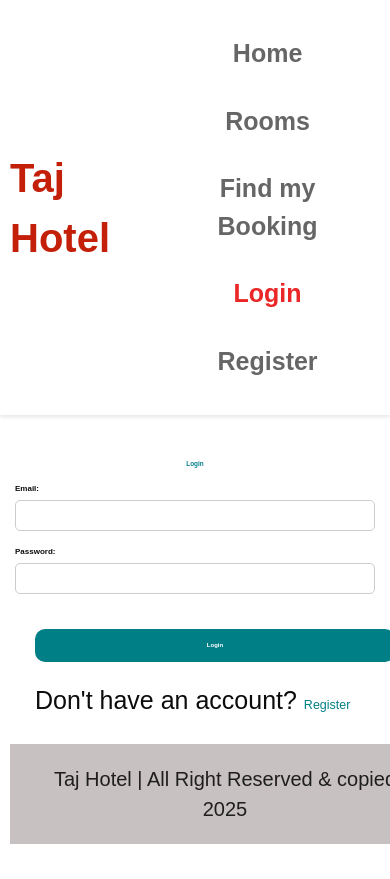
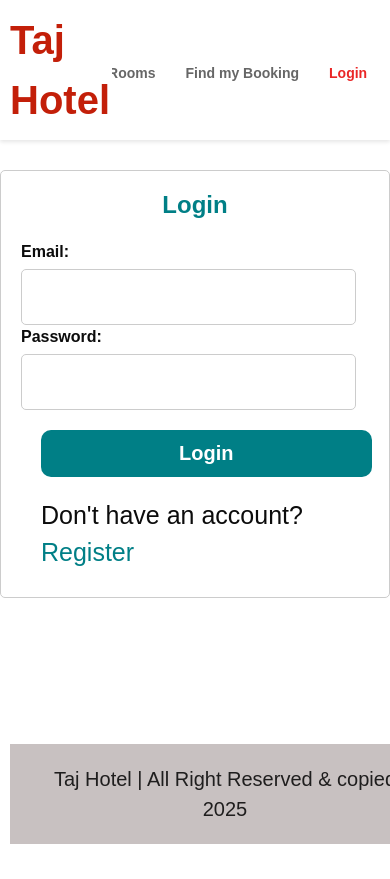
Before and after one commit to ranjankush/HMSFrontend, a React (Create React App) app: page /login in a window 390 px wide. Shown: the top 879 px of the page. After the commit the page ends 844 px from the top, so only its background shows below. Built offline with nearby package versions, Linux system fonts and the light colour scheme.

Commit message:
mobile view updated

```diff
--- a/src/index.css
+++ b/src/index.css
@@ -1360,103 +1360,57 @@
 
 
 
-/* Responsive Styles for Mobile View (max-width: 768px) */
-
-@media (max-width: 768px) {
-  /* General Text Styles */
+/* Responsive Styles for Mobile View (max-width: 480px) */
+
+@media (max-width: 480px) {
+  /* General Styles */
   body {
-
-      font-size: 0.5em; /* Base font size for mobile */
+    font-size: 16px; /* Base font size for mobile */
     line-height: 1.5; /* Adequate line height for readability */
   }
 
   /* Headings */
   h1, h2, h3, h4, h5, h6 {
-      font-size: 0.5em; /* Relative font size for headings */
+    font-size: 1.5em; /* Relative font size for headings */
     line-height: 1.2; /* Tighter line height for headings */
     margin-bottom: 10px; /* Space below headings */
   }
 
   /* Paragraphs and Text Elements */
   p, span, a {
-      font-size: 0.5em; /* Relative font size */
+    font-size: 1em; /* Relative font size */
     line-height: 1.5; /* Adequate line height */
   }
 
-  /* Div Elements */
-  div {
-      box-sizing: border-box; /* Include padding and border in width/height */
-  }
-
-  /* Admin Actions */
-  .admin-actions {
-      flex-direction: column; /* Stack buttons vertically */
-      gap: 10px; /* Space between buttons */
-  }
-
-  .admin-button {
-      width: 100%; /* Full width for buttons */
-      padding: 12px; /* Adequate padding */
-      font-size: 0.5em; /* Consistent font size */
-      line-height: 1.5; /* Proper line height */
-  }
-
-  /* Forms */
-  form {
-      width: 100%; /* Full width for forms */
-      box-sizing: border-box; /* Include padding in width calculation */
-  }
-
-  .form-group {
-      margin-bottom: 15px; /* Space between form groups */
-  }
-
-  .form-group input,
-  .form-group select,
-  .form-group textarea {
-      width: 100%; /* Full width for inputs */
-      padding: 10px; /* Adequate padding */
-      font-size: 0.5em; /* Consistent font size */
-      line-height: 1.5; /* Proper line height */
-      box-sizing: border-box; /* Include padding in width calculation */
-  }
-
-  /* Datepicker */
-  .datepicker {
-      width: 100%; /* Full width for datepicker */
-      padding: 10px; /* Adequate padding */
-      font-size: 0.5em; /* Consistent font size */
-      line-height: 1.5; /* Proper line height */
-      box-sizing: border-box; /* Include padding in width calculation */
-  }
-
-  /* Buttons */
-  button[type="submit"] {
-      width: 100%; /* Full width for submit button */
-      padding: 12px; /* Adequate padding */
-      font-size: 0.5em; /* Consistent font size */
-      line-height: 1.5; /* Proper line height */
-  }
-
-  /* Authentication Container */
-  .auth-container {
-      width: 100%; /* Full width for container */
-      border-radius: 0; /* Remove border radius */
-      border: none; /* Remove border */
-      padding: 15px; /* Increased padding for better spacing */
-      box-sizing: border-box; /* Include padding in width calculation */
-  }
-
-  .auth-container h2 {
-      font-size: 0.8em; /* Slightly larger for emphasis */
-      line-height: 1.2; /* Tighter line height */
-      margin-bottom: 15px; /* Space below heading */
-      color: #007F86; /* Specific color for heading */
+  /* Navbar */
+  .navbar {
+    padding: 10px; /* Reduced padding for smaller screens */
+    flex-direction: row; /* Keep navbar items in the same line */
+    align-items: center; /* Vertically center items */
+  }
+
+  .navbar-ul {
+    display: flex;
+    flex-direction: row; /* Keep navbar items in the same line */
+    gap: 10px; /* Space between navbar items */
+    margin: 0;
+    padding: 0;
+    overflow-x: auto; /* Allow horizontal scrolling if items overflow */
+  }
+
+  .navbar-ul li {
+    margin-left: 0; /* Remove left margin */
+    white-space: nowrap; /* Prevent text from wrapping */
+  }
+
+  .navbar-ul li a {
+    font-size: 14px; /* Slightly smaller font size for mobile */
+    padding: 5px 10px; /* Adequate padding for touch targets */
   }
 
   /* Header Banner */
   .header-banner h1 {
-      font-size: 0.8em; /* Larger for main heading */
+    font-size: 1.8em; /* Larger for main heading */
     line-height: 1.2; /* Tighter line height */
     text-align: center; /* Center align */
   }
@@ -1471,7 +1425,7 @@
   .home-search-button {
     width: 100%; /* Full width for button */
     padding: 12px; /* Adequate padding */
-      font-size: 0.5em; /* Consistent font size */
+    font-size: 1em; /* Consistent font size */
     line-height: 1.5; /* Proper line height */
   }
 
@@ -1484,7 +1438,7 @@
   .book-now-button {
     width: 100%; /* Full width for button */
     padding: 10px; /* Adequate padding */
-      font-size: 0.5em; /* Consistent font size */
+    font-size: 1em; /* Consistent font size */
     line-height: 1.5; /* Proper line height */
     background-color: #007F86; /* Specific background color */
     color: white; /* Text color */
@@ -1508,29 +1462,4 @@
     flex-direction: column; /* Stack services vertically */
     gap: 10px; /* Space between items */
   }
-
-  /* Navbar */
-  .navbar {
-      padding: 10px; /* Increased padding for better touch interaction */
-
-  }
-
-  .navbar-ul {
-    display: flex;
-      flex-direction: column; /* Stack navbar items vertically */
-      gap: 10px; /* Space between items */
-  }
-
-  .navbar-ul li {
-      width: 100%; /* Full width for each navbar item */
-      margin: 0; /* Remove margin */
-      text-align: center; /* Center align text */
-  }
-
-  .navbar-ul li a {
-      display: block; /* Make links block-level */
-      padding: 10px; /* Adequate padding */
-      font-size: 0.5m; /* Consistent font size */
-      line-height: 1.5; /* Proper line height */
-  }
-}
+}
```
Lines whose indentation alone changed are shown as unchanged.
